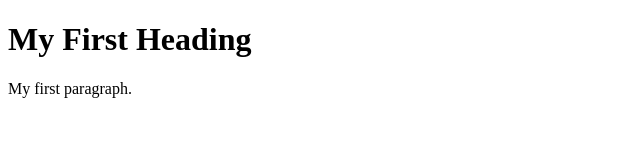
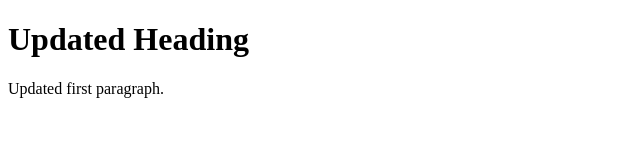
Before and after one commit to SajeelKhan/html-webapp, a plain HTML site: page index.html in a window 1280 px wide. Shown: the whole page, without its empty margins (0-640 px from the left). Drawn offline with Linux system fonts and the light colour scheme.

Commit message:
New Commit

```diff
--- a/index.html
+++ b/index.html
@@ -2,9 +2,9 @@
 <html>
 <body>
 
-<h1>My First Heading</h1>
+<h1>Updated Heading</h1>
 
-<p>My first paragraph.</p>
+<p>Updated first paragraph.</p>
 
 </body>
 </html>
```
